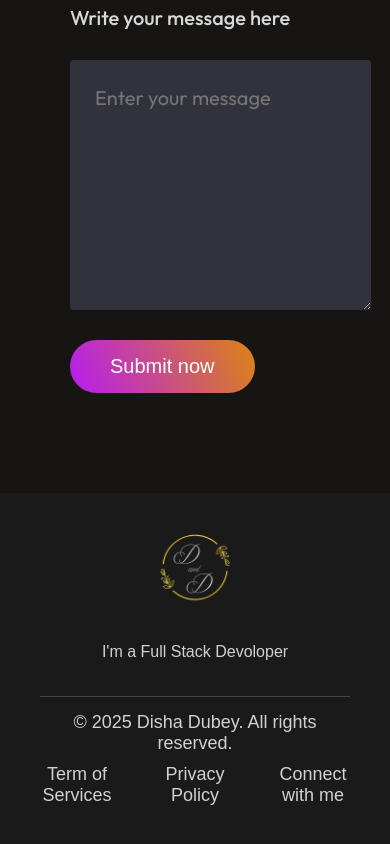
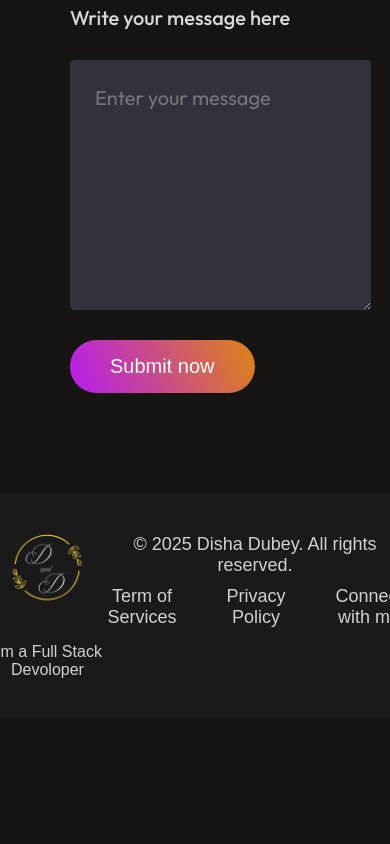
Before and after one commit to dishadube/Portfolio, a React (Vite) app: page / in a window 390 px wide. Shown: the part 7443-8287 px from the top of the page. After the commit the page ends 8162 px from the top, so only its background shows below. Built offline with nearby package versions, Linux system fonts and the light colour scheme.

Commit message:
change the few aspect for mobile

```diff
--- a/src/Components/Footer/Footer.css
+++ b/src/Components/Footer/Footer.css
@@ -113,6 +113,11 @@ hr {
 }
 
 @media (max-width: 768px) {
+    .footer {
+        display: flex;
+        align-items: center;
+        justify-content: center;
+    }
     .footer-top {
         flex-direction: column;
         align-items: center;
```
